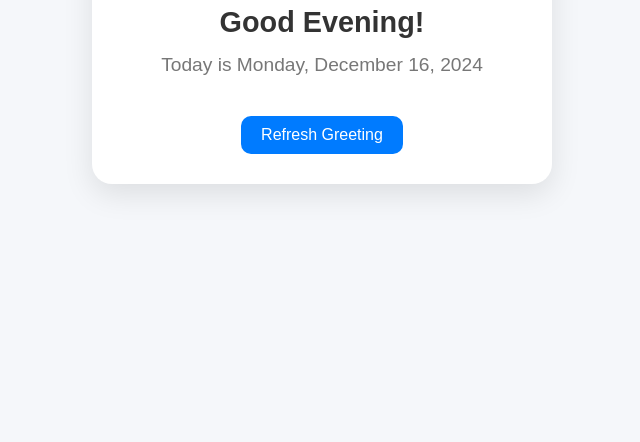
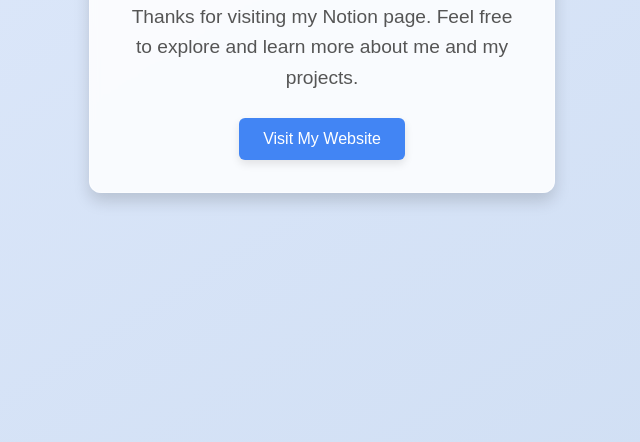
Before and after one commit to meloveandyou/welcoming, a plain HTML site: page index.html in a window 1280 px wide. Shown: the part 358-800 px from the top of the page, without its empty margins (318-958 px from the left). Drawn offline with Linux system fonts and the light colour scheme.

Commit message:
Update index.html

```diff
--- a/index.html
+++ b/index.html
@@ -3,105 +3,80 @@
 <head>
     <meta charset="UTF-8">
     <meta name="viewport" content="width=device-width, initial-scale=1.0">
-  <title>Soft UI Welcome Widget</title>
+    <title>Welcome Widget</title>
     <style>
         body {
-      font-family: 'Poppins', sans-serif;
-      margin: 0;
-      padding: 0;
+            font-family: 'Arial', sans-serif;
+            margin: 0; /* Remove default body margins */
             display: flex;
             justify-content: center;
             align-items: center;
-      min-height: 100vh;
-      background: #f5f7fa;
+            min-height: 100vh; /* Ensure full viewport height */
+            background: linear-gradient(to bottom right, #e0eafc, #cfdef3); /* Subtle gradient background */
         }
 
-    #welcome-widget {
-      background: #ffffff;
-      border-radius: 20px;
-      box-shadow: 0 10px 30px rgba(0, 0, 0, 0.1);
-      padding: 30px;
-      width: 400px;
+        .widget-container {
+            background-color: rgba(255, 255, 255, 0.85); /* Slightly transparent white background */
+            border-radius: 12px;
+            box-shadow: 0 8px 16px rgba(0, 0, 0, 0.15); /* Softer shadow */
+            padding: 32px;
             text-align: center;
+            max-width: 400px; /* Limit width for better responsiveness */
+            backdrop-filter: blur(5px); /* Subtle glassmorphism effect (optional) */
+            border: 1px solid rgba(255, 255, 255, 0.5); /* Subtle border */
         }
 
-    #welcome-message {
-      font-size: 1.8em;
-      color: #333;
-      font-weight: 600;
-      margin-bottom: 15px;
+        .widget-title {
+            font-size: 2em;
+            font-weight: 700;
+            margin-bottom: 16px;
+            color: #333; /* Darker text color */
+            text-shadow: 1px 1px 2px rgba(0, 0, 0, 0.1); /* Subtle text shadow */
         }
 
-    #current-date {
+        .widget-message {
             font-size: 1.2em;
-      color: #777;
-      margin-bottom: 25px;
+            color: #555;
+            margin-bottom: 24px;
+            line-height: 1.6; /* Improved line spacing */
         }
 
-    button {
-      background: #007bff;
-      color: #fff;
-      border: none;
-      padding: 10px 20px;
-      font-size: 1em;
-      font-weight: 500;
-      border-radius: 10px;
-      cursor: pointer;
-      transition: all 0.3s ease;
-      margin-top: 15px;
+        .cta-button {
+            display: inline-block;
+            padding: 12px 24px;
+            background-color: #4285f4; /* Google Blue */
+            color: white;
+            text-decoration: none;
+            border-radius: 6px;
+            transition: background-color 0.3s ease;
+            box-shadow: 0 4px 8px rgba(0, 0, 0, 0.1);
         }
 
-    button:hover {
-      background: #0056b3;
-      box-shadow: 0 5px 15px rgba(0, 123, 255, 0.4);
+        .cta-button:hover {
+            background-color: #357ae8;
+            box-shadow: 0 6px 10px rgba(0, 0, 0, 0.15);
         }
-
-    .icon {
-      font-size: 3em;
-      color: #007bff;
-      margin-bottom: 20px;
+        /* Responsive adjustments */
+        @media (max-width: 500px) {
+            .widget-container {
+                padding: 20px;
             }
-
+            .widget-title {
+                font-size: 1.5em;
+            }
+            .widget-message {
+                font-size: 1em;
+            }
+        }
     </style>
 </head>
 <body>
-  <div id="welcome-widget">
-    <div class="icon">🌟</div>
-    <div id="welcome-message">Welcome!</div>
-    <div id="current-date"></div>
-    <button onclick="refreshGreeting()">Refresh Greeting</button>
+
+    <div class="widget-container">
+        <h1 class="widget-title">Welcome!</h1>
+        <p class="widget-message">Thanks for visiting my Notion page. Feel free to explore and learn more about me and my projects.</p>
+        <a href="https://www.your-website.com" class="cta-button" target="_blank">Visit My Website</a>
     </div>
 
-  <script>
-    function getGreeting() {
-      const now = new Date();
-      const hours = now.getHours();
-      let greeting;
-
-      if (hours < 12) {
-        greeting = "Good Morning!";
-      } else if (hours >= 12 && hours < 17) {
-        greeting = "Good Afternoon!";
-      } else {
-        greeting = "Good Evening!";
-      }
-
-      return greeting;
-    }
-
-    function getFormattedDate() {
-      const now = new Date();
-      const options = { weekday: 'long', year: 'numeric', month: 'long', day: 'numeric' };
-      return now.toLocaleDateString('en-US', options);
-    }
-
-    function refreshGreeting() {
-      document.getElementById('welcome-message').textContent = getGreeting();
-      document.getElementById('current-date').textContent = `Today is ${getFormattedDate()}`;
-    }
-
-    // Initialize widget content
-    refreshGreeting();
-  </script>
 </body>
 </html>
```
Lines whose indentation alone changed are shown as unchanged.
